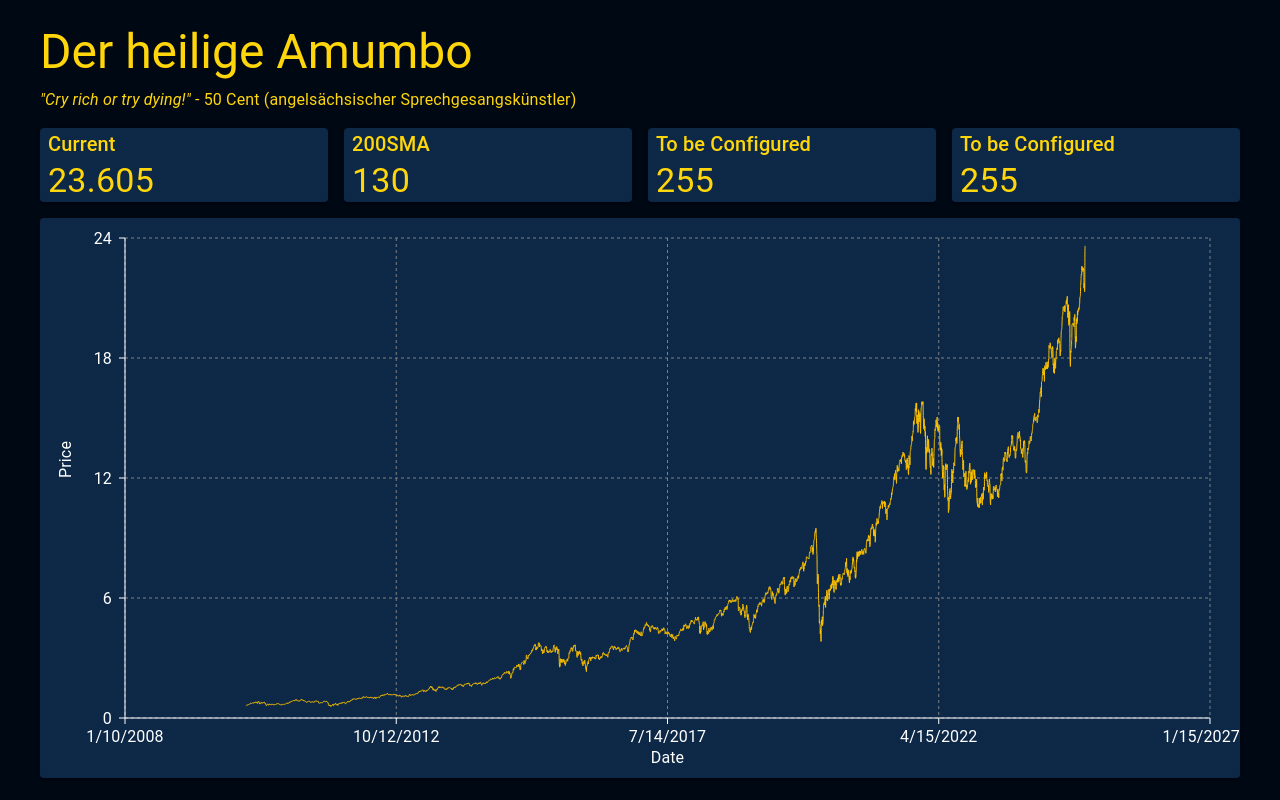
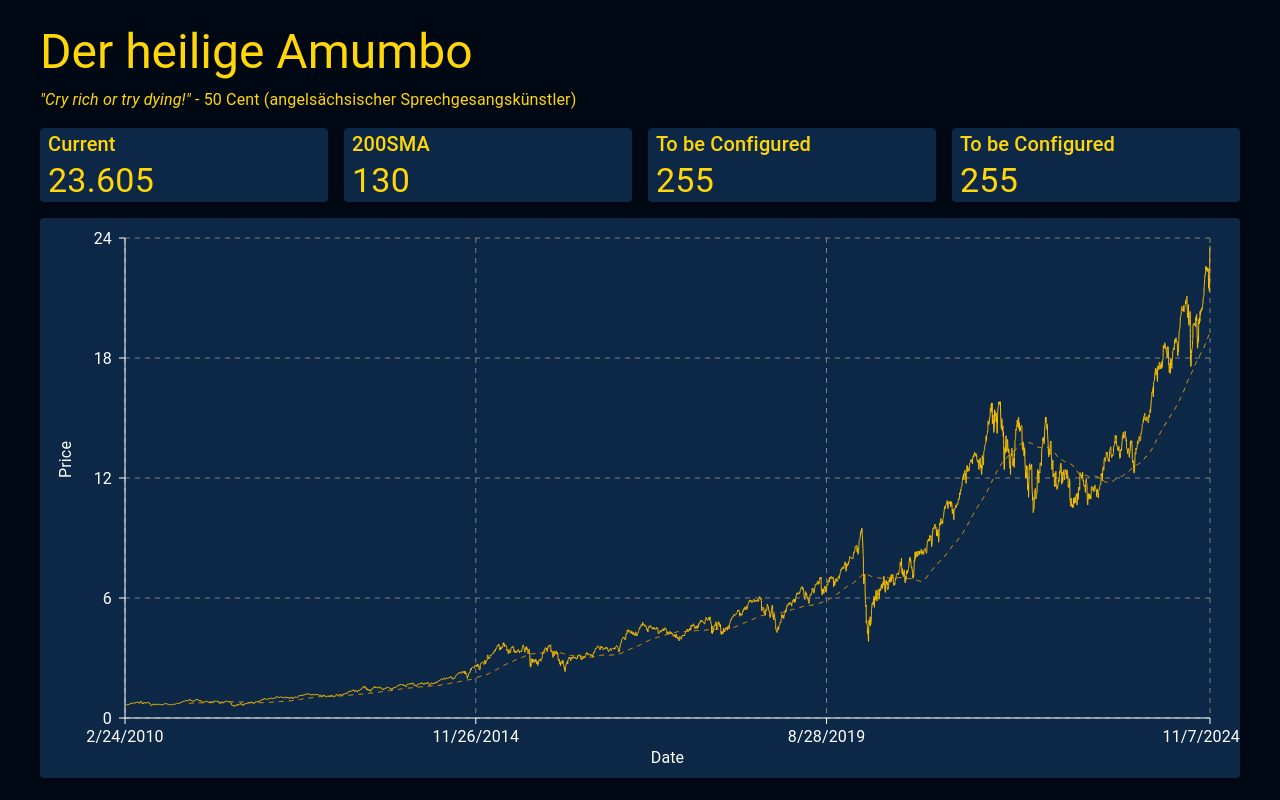
Before and after one commit to smn-t/smn-t.github.io, a React (Create React App) app: page / in a window 1280 px wide. Built offline with nearby package versions, Linux system fonts and the light colour scheme.

Commit message:
implement sma

```diff
--- a/src/Components/LineChart.js
+++ b/src/Components/LineChart.js
@@ -1,8 +1,55 @@
 import React, { useState, useEffect } from 'react';
-import { ResponsiveContainer, LineChart, Line, XAxis, YAxis, CartesianGrid, Tooltip, Label } from 'recharts';
+import {
+    ResponsiveContainer,
+    LineChart,
+    Line,
+    XAxis,
+    YAxis,
+    CartesianGrid,
+    Tooltip,
+    Label
+} from 'recharts';
 import { useTheme } from '@mui/material/styles';
 
-const CustomLineChart = ({ data, targetWeight }) => {
+const calculateSMA = (data, windowSize) => {
+    // Sortiere die Daten nach unixTimeStamp
+    const sortedData = [...data].sort((a, b) => a.unixTimeStamp - b.unixTimeStamp);
+
+    let smaData = [];
+    for (let i = 0; i < sortedData.length; i++) {
+        if (i < windowSize - 1) {
+            smaData.push({ ...sortedData[i], sma: null });
+        } else {
+            const windowSlice = sortedData.slice(i - windowSize + 1, i + 1);
+            const sum = windowSlice.reduce((acc, val) => acc + val.price, 0);
+            const average = sum / windowSize;
+            smaData.push({ ...sortedData[i], sma: average });
+        }
+    }
+    return smaData;
+};
+
+const findIntersections = (data) => {
+    let intersections = [];
+    for (let i = 1; i < data.length; i++) {
+        const prev = data[i - 1];
+        const current = data[i];
+        if (prev.sma !== null && current.sma !== null) {
+            // Prüfe, ob die Linien sich überschneiden
+            if ((prev.price < prev.sma && current.price > current.sma) ||
+                (prev.price > prev.sma && current.price < current.sma)) {
+                intersections.push({
+                    unixTimeStamp: current.unixTimeStamp,
+                    price: current.price,
+                });
+            }
+        }
+    }
+    return intersections;
+};
+
+
+const CustomLineChart = ({ data }) => {
     const theme = useTheme();
 
     const [containerDimensions, setContainerDimensions] = useState({
@@ -31,37 +78,32 @@ const CustomLineChart = ({ data, targetWeight }) => {
                 <div style={{ borderWidth: 2, borderStyle: "dashed", borderColor: "black", background: "grey" }}>
                     <p>{`Date: ${new Date(label).toLocaleDateString()}`}</p>
                     <p>{`Price: ${payload[0].value} €`}</p>
+                    {payload[1] && <p>{`SMA 200: ${payload[1].value.toFixed(2)} €`}</p>}
                 </div >
             );
         }
-
         return null;
     };
 
-    const lowestValue = Math.min(...data.map(item => item.weight));
+    const smaData = calculateSMA(data, 200);
 
-    let yAxisLow;
+    const intersections = findIntersections(smaData);
+    console.log(intersections);
 
-    if (targetWeight < lowestValue) {
-        yAxisLow = targetWeight - 3;
-    } else {
-        yAxisLow = lowestValue - 3;
-    }
-
-    console.log(yAxisLow)
 
     return (
         <ResponsiveContainer width="100%" height={containerDimensions.height} >
-            <LineChart data={data} margin={{ top: 20, right: 30, left: 25, bottom: 30 }}>
-                <CartesianGrid strokeDasharray="3 3" stroke='grey' />
-                <XAxis type="number" dataKey="unixTimeStamp" domain={['auto', 'auto']} tickFormatter={(unixTime) => new Date(unixTime).toLocaleDateString()} stroke='white' dy={5}>
+            <LineChart data={smaData} margin={{ top: 20, right: 30, left: 25, bottom: 30 }}>
+                <CartesianGrid strokeDasharray="5 5" stroke='grey' /> */
+                <XAxis type="number" dataKey="unixTimeStamp" domain={['dataMin', 'dataMax']} tickFormatter={(unixTime) => new Date(unixTime).toLocaleDateString()} stroke='white' dy={5}>
                     <Label value="Date" position="insideBottom" offset={-15} fill={'white'} />
                 </XAxis>
-                <YAxis type='number' domain={[yAxisLow, 'auto']} stroke='white' dx={-5}>
+                <YAxis type='number' stroke='white' dx={-5}>
                     <Label value="Price" position="insideLeft" angle={-90} offset={0} fill={'white'} />
                 </YAxis>
                 <Tooltip content={<CustomTooltip />} />
                 <Line type="monotone" dataKey="price" dot={false} stroke={theme.palette.text.secondary}/>
+                <Line type="monotone" dataKey="sma" dot={false} stroke="orange" strokeDasharray="5 5" />
             </LineChart>
         </ResponsiveContainer >
     );
```
